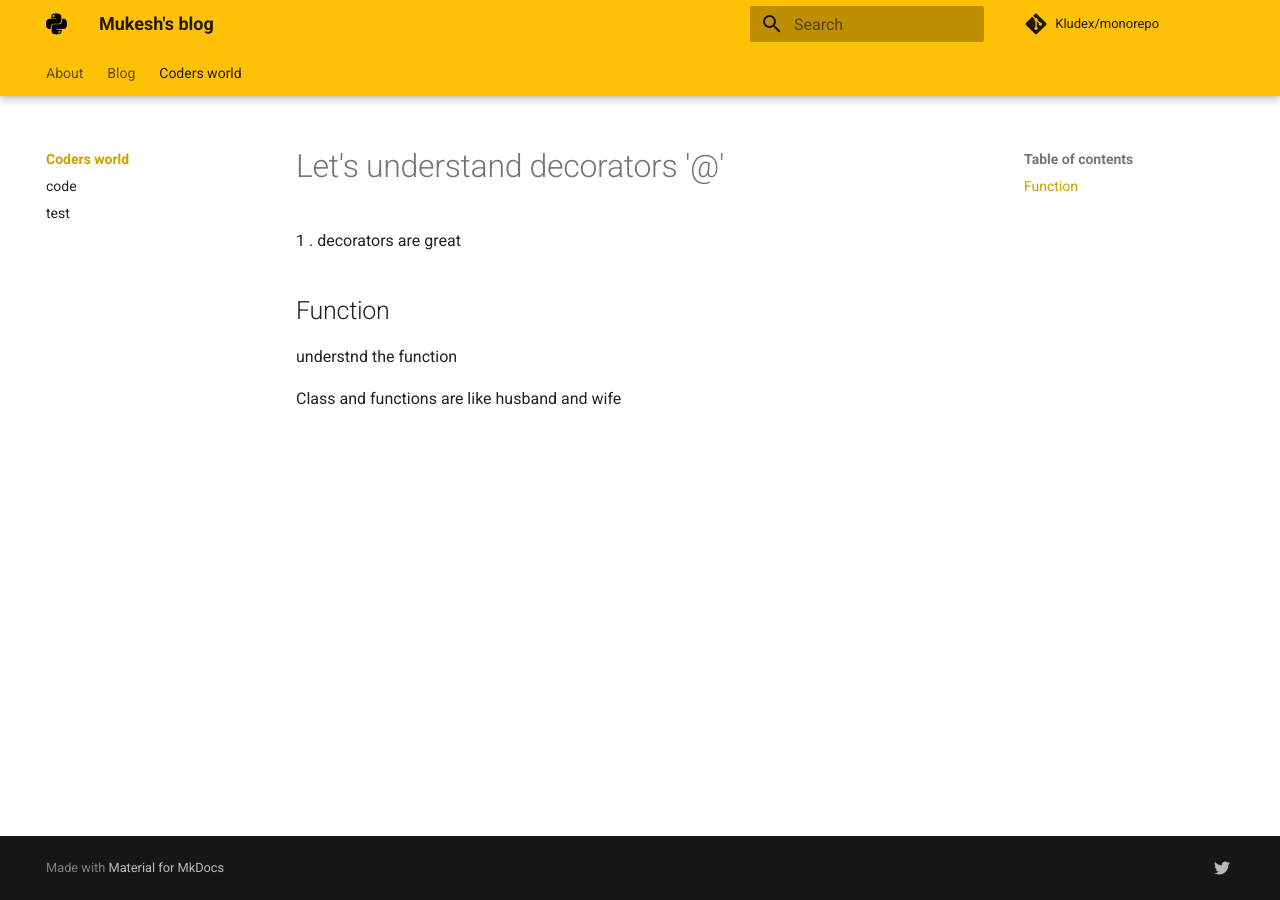
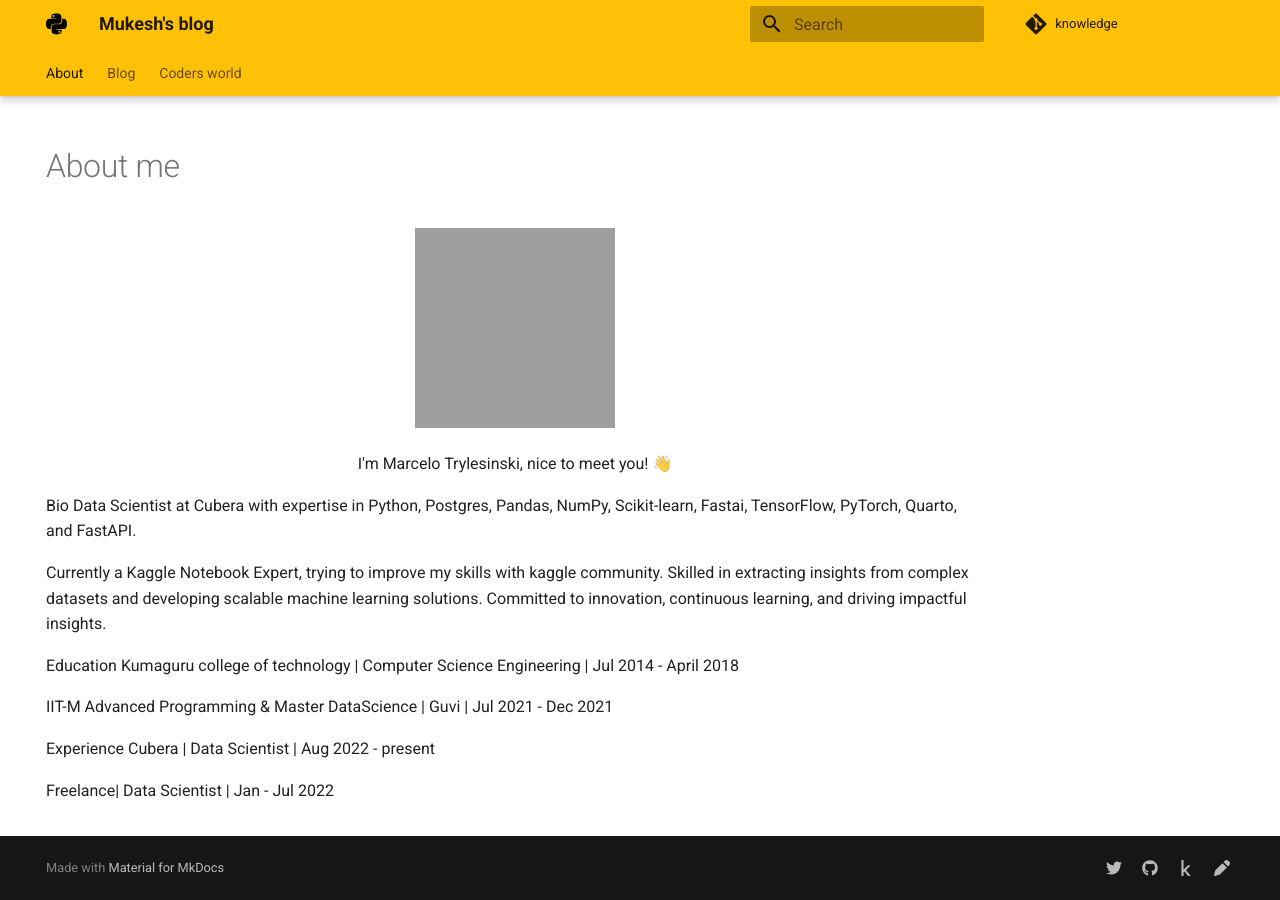
Before and after one commit to MUKESHRAJMAHENDRAN/knowledge, an MkDocs documentation site: the page built from docs/index.md, in a window 1280 px wide. Built offline with MkDocs 1.6.1 and Material for MkDocs 9.7.7, drawn with Linux system fonts in a browser that asks for light colours; comment, search, counter and statistics services are not loaded; grey boxes are pictures that could not be loaded.

Commit message:
About me

```diff
--- a/docs/index.md
+++ b/docs/index.md
@@ -1,8 +1,25 @@
-# Let's understand decorators '@'
-1 . decorators are great
+---
+hide:
+  - navigation
+---
+# About me
 
-## Function
-understnd the function
+<p align="center">
+  <img src="https://images.weserv.nl/?url=avatars.githubusercontent.com/u/7353520?v=4&h=300&w=300&fit=cover&mask=circle&maxage=7d" alt="The FastAPI Expert"/>
+  <p align="center">I'm Marcelo Trylesinski, nice to meet you! 👋</p>
+</p>
 
+Bio
+Data Scientist at Cubera with expertise in Python, Postgres, Pandas, NumPy, Scikit-learn, Fastai, TensorFlow, PyTorch, Quarto, and FastAPI.
 
-Class and functions are like husband and wife
+Currently a Kaggle Notebook Expert, trying to improve my skills with kaggle community. Skilled in extracting insights from complex datasets and developing scalable machine learning solutions. Committed to innovation, continuous learning, and driving impactful insights.
+
+Education
+Kumaguru college of technology | Computer Science Engineering | Jul 2014 - April 2018
+
+IIT-M Advanced Programming & Master DataScience | Guvi | Jul 2021 - Dec 2021
+
+Experience
+Cubera | Data Scientist | Aug 2022 - present
+
+Freelance| Data Scientist | Jan - Jul 2022
--- a/mkdocs.yml
+++ b/mkdocs.yml
@@ -1,16 +1,13 @@
 site_name: Mukesh's blog
 # site_url: https://mydomain.org/mysite
 
-repo_name: Kludex/monorepo
-repo_url: https://github.com/Kludex/monorepo
+repo_name: knowledge
+repo_url: https://github.com/MUKESHRAJMAHENDRAN/knowledge
 edit_uri: edit/main/docs/
-extra:
-  social:
-      - icon: fontawesome/brands/twitter
-        link: https://twitter.com/marcelotryle
 
 theme:
   name: material
+  favicon: assets/python-brands-solid.svg
   logo: assets/python-brands-solid.svg
   palette:
     primary: amber
@@ -30,6 +27,7 @@
     - search.suggest
     - search.highlight
     - search.share
+
 plugins:
   - search
   - blog
@@ -37,16 +35,27 @@
 
 nav:
   - About:
-    - fine_tuning_llm.md
+    - index.md
+    # - about.md
   - Blog:
     - blog/index.md
 
   - Coders world:
-    - index.md
     - code: clean_code.md
     - test: test.md
     # - Page n: section/page-n.md
 
+extra:
+  social:
+      - icon: fontawesome/brands/twitter
+        link: https://x.com/mukeshmahendran
+      - icon: fontawesome/brands/github
+        link: https://github.com/MUKESHRAJMAHENDRAN
+      - icon: fontawesome/brands/kaggle
+        link: https://www.kaggle.com/mukeshrajm
+      - icon: fontawesome/solid/pen
+        link: https://datasherlock.blogspot.com/
+      # -
 # ---
 # hide:
 #   - navigation
```
Also changed, not shown: docs/about.md (added, +11 -0 lines), docs/fine_tuning_llm.md (deleted, +0 -5 lines), docs/assets/pen-solid.svg (added), images/Mukesh.jpeg (added).
